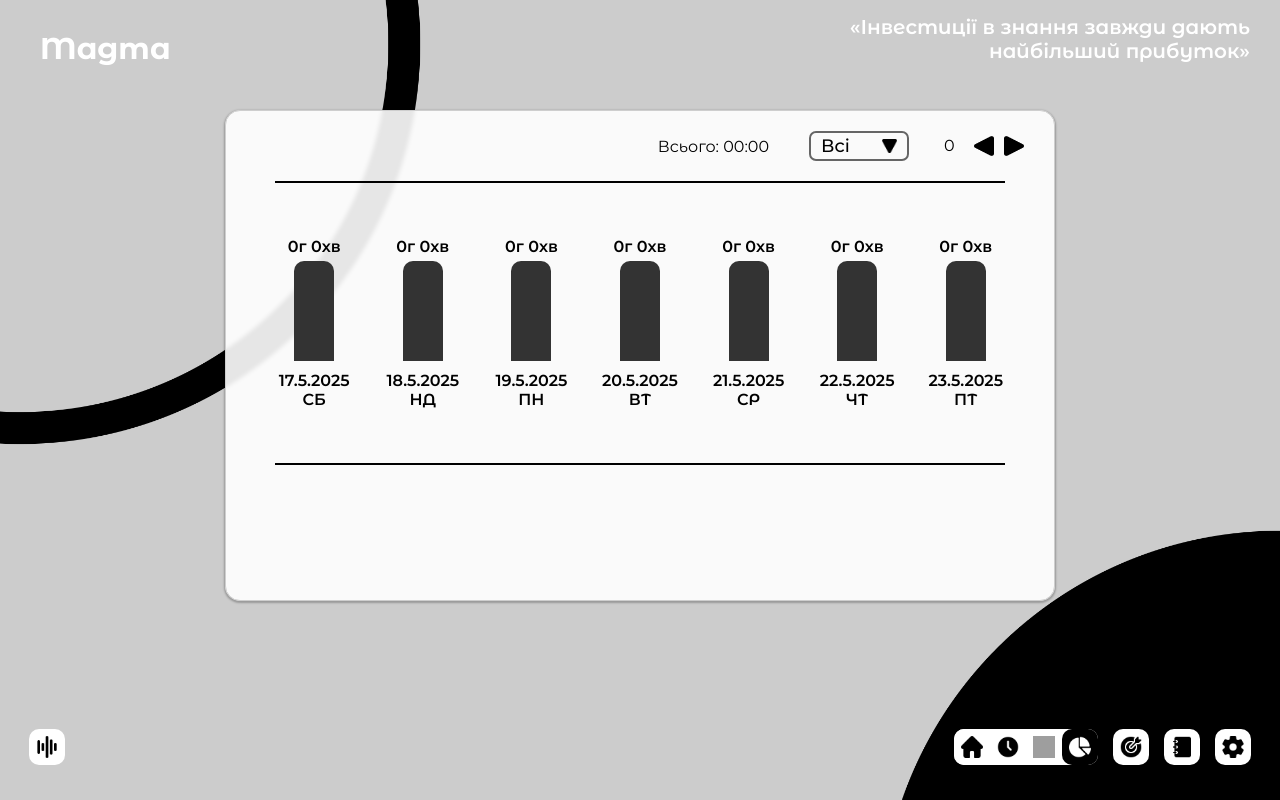
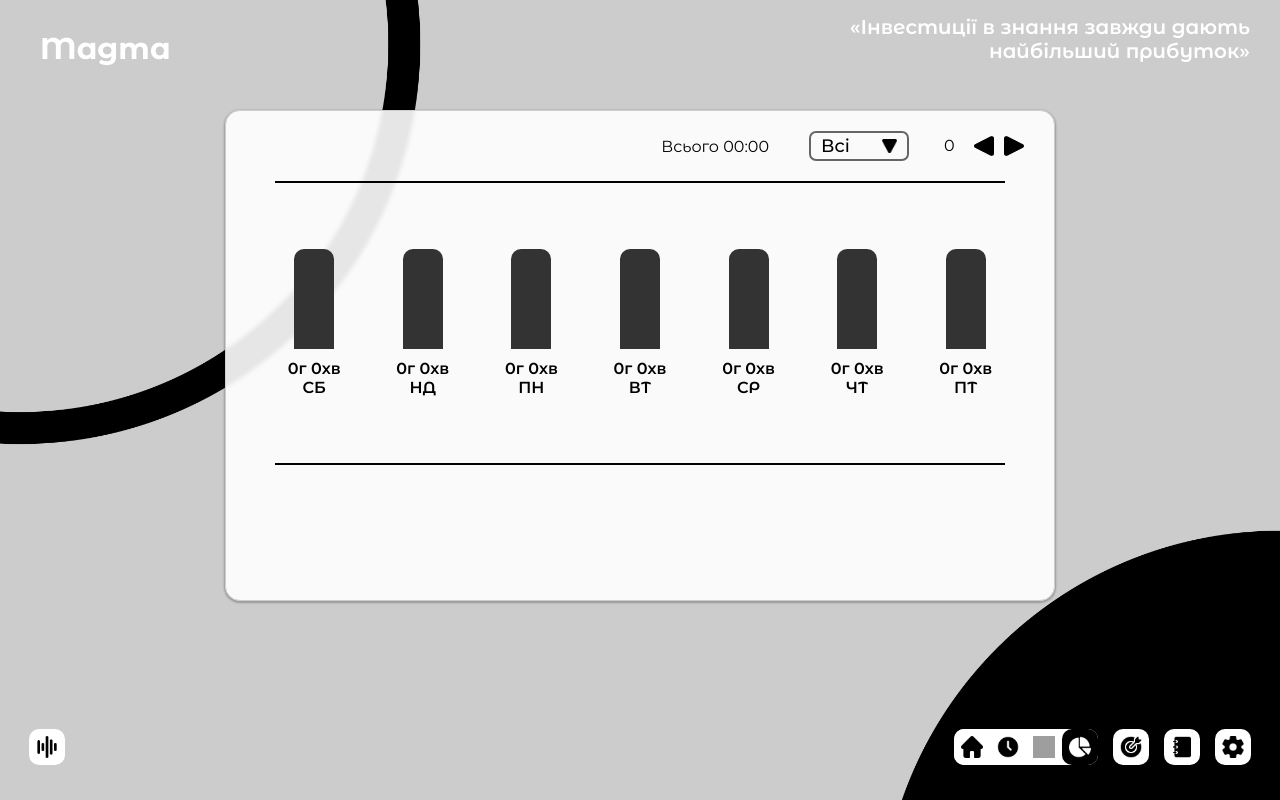
Before and after one commit to adattoweb/magma, a React (Vite) app: page /magma/analytics in a window 1280 px wide. Built offline with nearby package versions, Linux system fonts and the light colour scheme; grey boxes are pictures that could not be loaded.

Commit message:
v0.6.10 imroved analytics

```diff
--- a/src/pages/Analytics/Analytics.css
+++ b/src/pages/Analytics/Analytics.css
@@ -113,6 +113,7 @@
     display: flex;
     flex-direction: column;
     width: 40px;
+    justify-content: end;
 }
 .aitem__color{
     width: 40px;
--- a/src/pages/Analytics/Analytics.jsx
+++ b/src/pages/Analytics/Analytics.jsx
@@ -1,13 +1,13 @@
 import "./Analytics.css"
-import Dropdown from "./components/Dropdown";
+
 import triangle from "../../assets/triangle.png";
 import sortTrackers from "./helpers/sortTrackers"
 import diffDays from "./helpers/diffDays"
 import uniqueArray from "./helpers/uniqueArray";
 
 import AnalyticsBlock from "./components/AnalyticsBlock";
-import AnalyticsItem from "./components/AnalyticsItem"
 import FooterItem from "./components/FooterItem"
+import Dropdown from "./components/Dropdown";
 
 import { useState, useRef } from "react";
 
@@ -67,11 +67,27 @@ export default function Analytics() {
     const timeHour = (Math.floor(timeAll / 3600) + "").padStart(2, "0"); // Вираховуємо години
     const timeMin = (Math.floor((timeAll % 3600) / 60) + "").padStart(2, "0"); // Вираховуємо хвилини
 
+    let max = 0;
+
+    function findAllTime(el){
+        let allTime = 0;
+        for (let i = 0; i < objectKeys[el].length; i++) {
+            let arrLocal = localStorage.getItem(objectKeys[el][i]).split("^");
+            if (arrLocal[1] === project || project === "Всі") allTime += +arrLocal[4];
+        }
+        return allTime
+    }
+
+    Object.keys(objectKeys).map(el => {
+        let allTime = findAllTime(el)
+        if(allTime > max) max = allTime
+    })
+
     return (
         <div className={+days === 14 ? `analytics content bigAnal` : `analytics content`}>
             <div className='analytics__block newblock'>
                 <div className='analytics__header'>
-                    <p className='analytics__time'>{isEn ? "Total:" : "Всього:"} {timeHour}:{timeMin} </p>
+                    <p className='analytics__time'>{isEn ? "Total" : "Всього"} {timeHour}:{timeMin} </p>
                     <Dropdown changeProject={(el) => setProject(el)} startValue={"Всі"} />
                     <div className='analytics__action'>
                         <p>{(page.current - 1) * -1}</p>
@@ -89,11 +105,9 @@ export default function Analytics() {
                 </div>
                 <div className='analytics__content'>
                      {Object.keys(objectKeys).map((el, index) => {
-                        let allTime = 0;
-                        for (let i = 0; i < objectKeys[el].length; i++) {
-                            let arrLocal = localStorage.getItem(objectKeys[el][i]).split("^");
-                            if (arrLocal[1] === project || project === "Всі") allTime += +arrLocal[4];
-                        }
+                        let allTime = findAllTime(el);
+                        if(allTime > max) max = allTime
+                        console.log(allTime, max)
                         if (!arrayKeys.includes(el) || allTime === 0){
                             return <AnalyticsBlock key={el + index} date={el} allTime={allTime} maxHeight={maxHeight} isGray={true}/>
                         }
@@ -108,18 +122,7 @@ export default function Analytics() {
                         console.log(Object.values(objectKeys))
 
                         console.log(objectTasks)
-                        return <AnalyticsBlock key={el + index} date={el} allTime={allTime} maxHeight={maxHeight}>{
-                            Object.keys(objectTasks).map(NU =>
-                                objectTasks[NU].map(key => {
-                                    let arrLocal = localStorage.getItem(key).split("^");
-                                    let time = +arrLocal[4];
-                                    if (time === 0) return;
-                                    let elProject = arrLocal[1];
-                                    console.log(objectKeys)
-                                    if (elProject !== project && project !== "Всі") return;
-                                    return <AnalyticsItem key={key} local={localStorage.getItem(key)} allTime={allTime} maxHeight={maxHeight} uniqueArr={uniqueArr} />;
-                                })
-                            )}</AnalyticsBlock>;
+                        return <AnalyticsBlock key={el + index} date={el} allTime={allTime} max={max} maxHeight={maxHeight} objectTasks={objectTasks} project={project} uniqueArr={uniqueArr}/>
                     })}
                 </div>
                 <div className='analytics__footer'>
--- a/src/pages/Analytics/components/AnalyticsBlock.jsx
+++ b/src/pages/Analytics/components/AnalyticsBlock.jsx
@@ -1,32 +1,41 @@
 import conSecTime from "../helpers/conSecTime";
 import formatDate from "../helpers/formatDate"
 
-export default function AnalyticsBlock({ children, date, allTime, maxHeight, isGray}) {
-    console.log("AnalyticsBlock render")
-    if(isGray){
+import AnalyticsItem from "./AnalyticsItem"
+
+export default function AnalyticsBlock({ date, allTime, max, maxHeight, isGray, objectTasks, project, uniqueArr }) {
+    function BlockLayout({ children }) {
         return (
             <div className="aitem">
-                <h4>{conSecTime(allTime)}</h4>
                 <div className="aitem__block" style={{ height: maxHeight + "px" }}>
-                    <div className='aitem__color' style={{ backgroundColor: "#333", height: maxHeight + "px" }}></div>
+                    {children}
                 </div>
                 <div className="aitem__info">
-                    <h3>{date}</h3>
+                    <h3>{conSecTime(allTime)}</h3>
                     <h3>{formatDate(date)}</h3>
                 </div>
             </div>
+        )
+    }
+    console.log("AnalyticsBlock render")
+    if (isGray) {
+        return (
+            <BlockLayout><div className='aitem__color' style={{ backgroundColor: "#333", height: maxHeight + "px" }}></div></BlockLayout>
         );
     }
+    const blockHeight = maxHeight / (max / allTime)
+    console.log(blockHeight, maxHeight, max, allTime)
     return (
-        <div className="aitem">
-            <h4>{conSecTime(allTime)}</h4>
-            <div className="aitem__block" style={{ height: maxHeight + "px" }}>
-                {children}
-            </div>
-            <div className="aitem__info">
-                <h3>{date}</h3>
-                <h3>{formatDate(date)}</h3>
-            </div>
-        </div>
+        <BlockLayout>{Object.keys(objectTasks).map(NU =>
+            objectTasks[NU].map(key => {
+                let arrLocal = localStorage.getItem(key).split("^");
+                let time = +arrLocal[4];
+                if (time === 0) return;
+                let elProject = arrLocal[1];
+                if (elProject !== project && project !== "Всі") return;
+                return <AnalyticsItem key={key} local={localStorage.getItem(key)} allTime={allTime} maxHeight={blockHeight} uniqueArr={uniqueArr} />;
+            })
+        )}
+        </BlockLayout>
     );
 }
```
Also changed, not shown: 1 other file (tests, documents, lock files or other folders).
